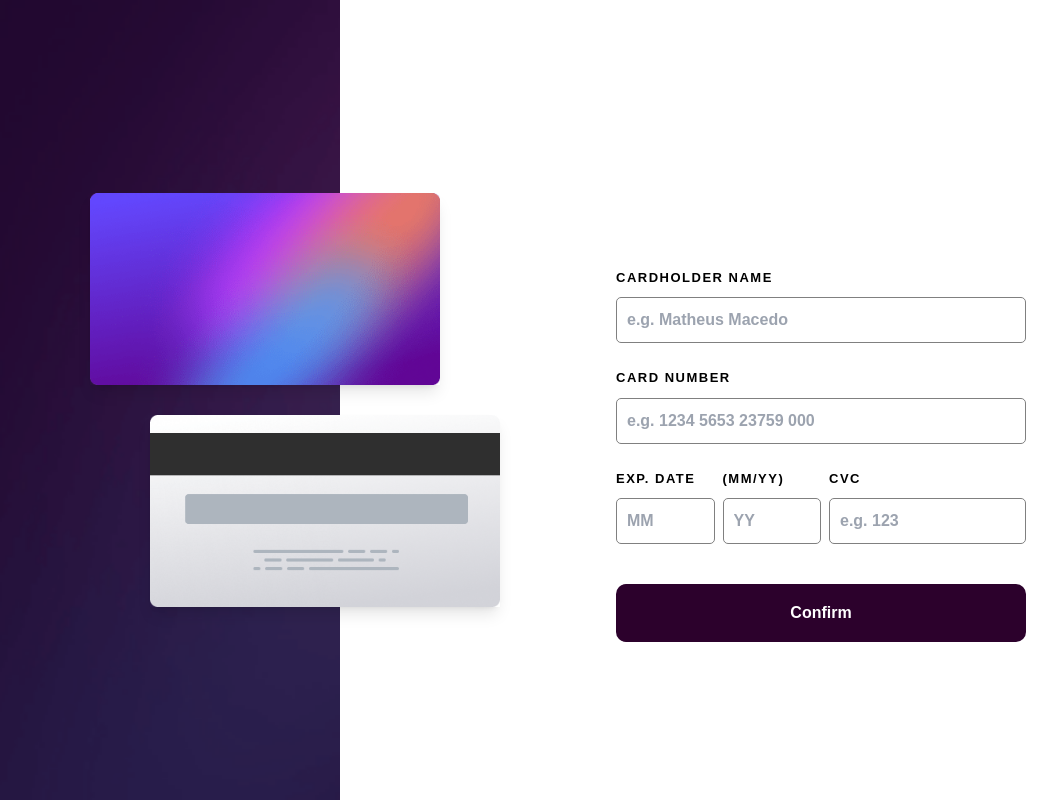
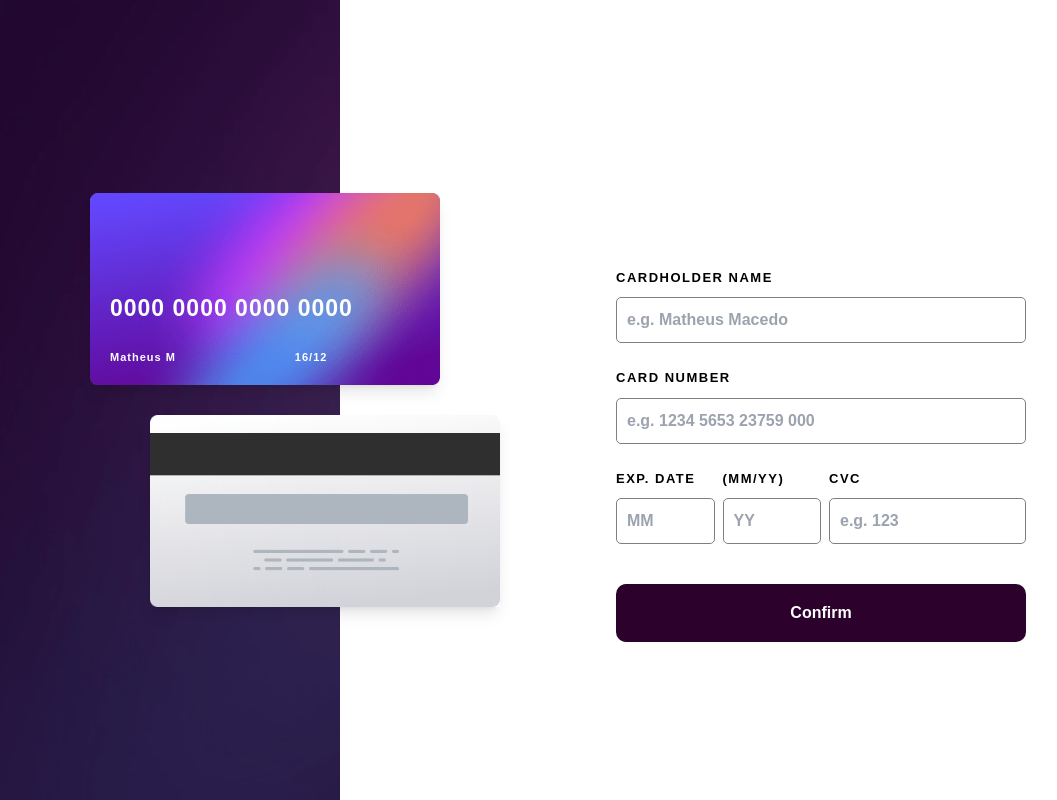
Before and after one commit to mattzu22/interactive-card-details-form-main, a React (Vite) app: page / in a window 1280 px wide. Shown: the whole page, without its empty margins (140-1197 px from the left). Built offline with nearby package versions, Linux system fonts and the light colour scheme.

Commit message:
added ternary operator in card component

```diff
--- a/src/component/Cartoes/index.jsx
+++ b/src/component/Cartoes/index.jsx
@@ -2,7 +2,7 @@ import Frontcartao from "../../images/bg-card-front.png";
 import Backcard from "../../images/bg-card-back.png";
 
 export const Cartoes = (props) => {
-  const date = props.inputs
+  const date = props.inputs;
 
   return (
     <div className="bg-bgMobile bg-cover bg-no-repeat md:min-h-screen md:w-[480px]">
@@ -14,19 +14,20 @@ export const Cartoes = (props) => {
         />
 
         <div className="z-10 relative self-start md:self-end">
-          <img className="
+          <img
+            className="
             w-[300px] shadow-lg md:w-[350px]"
             src={Frontcartao}
             alt="cartão"
           />
 
           <p className="text-white absolute z-20 text-[23px] bottom-[60px] left-[20px] tracking-[1px]">
-           {date.number}
+            {date.number === '' ? '0000 0000 0000 0000': date.number}
           </p>
 
           <div className="flex absolute bottom-[20px] left-[20px] z-10 text-white w-full gap-[34%] text-[11px] tracking-[1px]">
-            <p>{date.name}</p>
-            <p>{date.date}</p>
+            <p>{date.name === '' ? 'Matheus M': date.name}</p>
+            <p>{date.date === '' ? '16/12': date.date}</p>
           </div>
         </div>
       </div>
```
